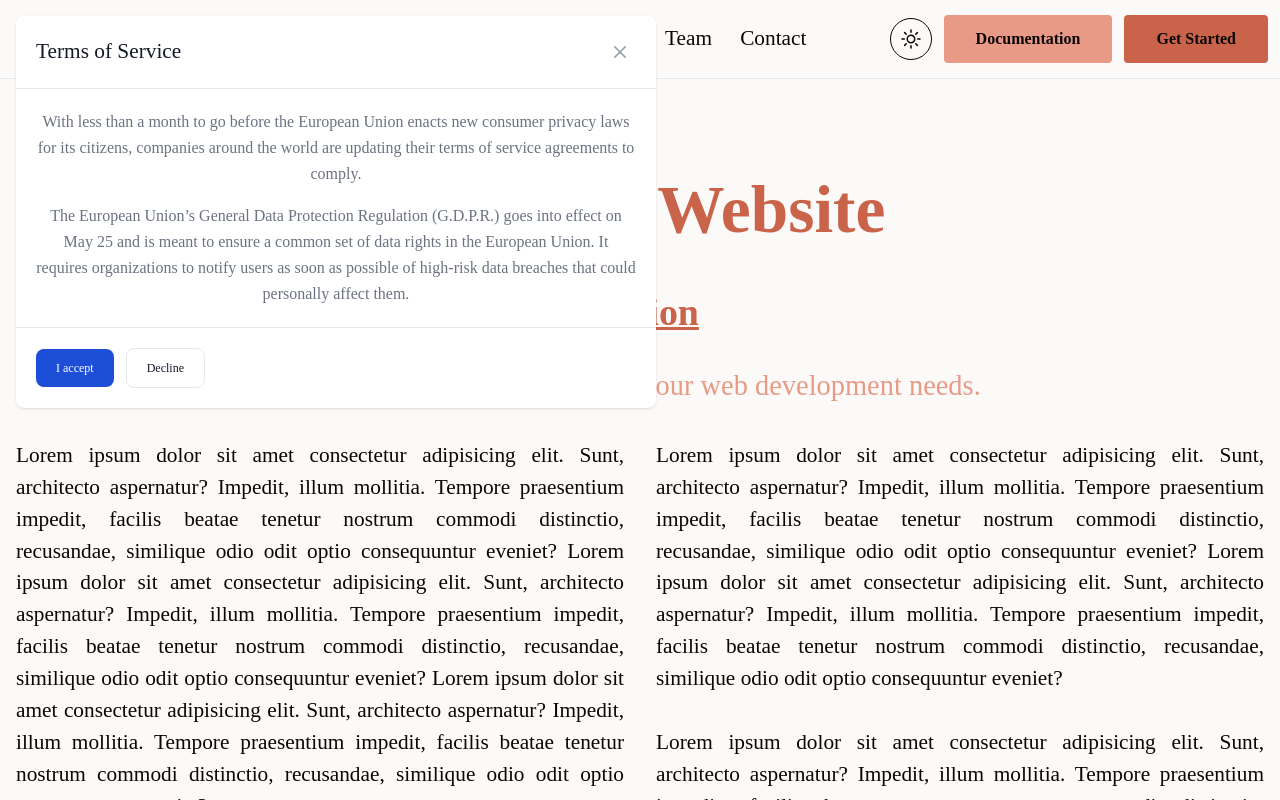
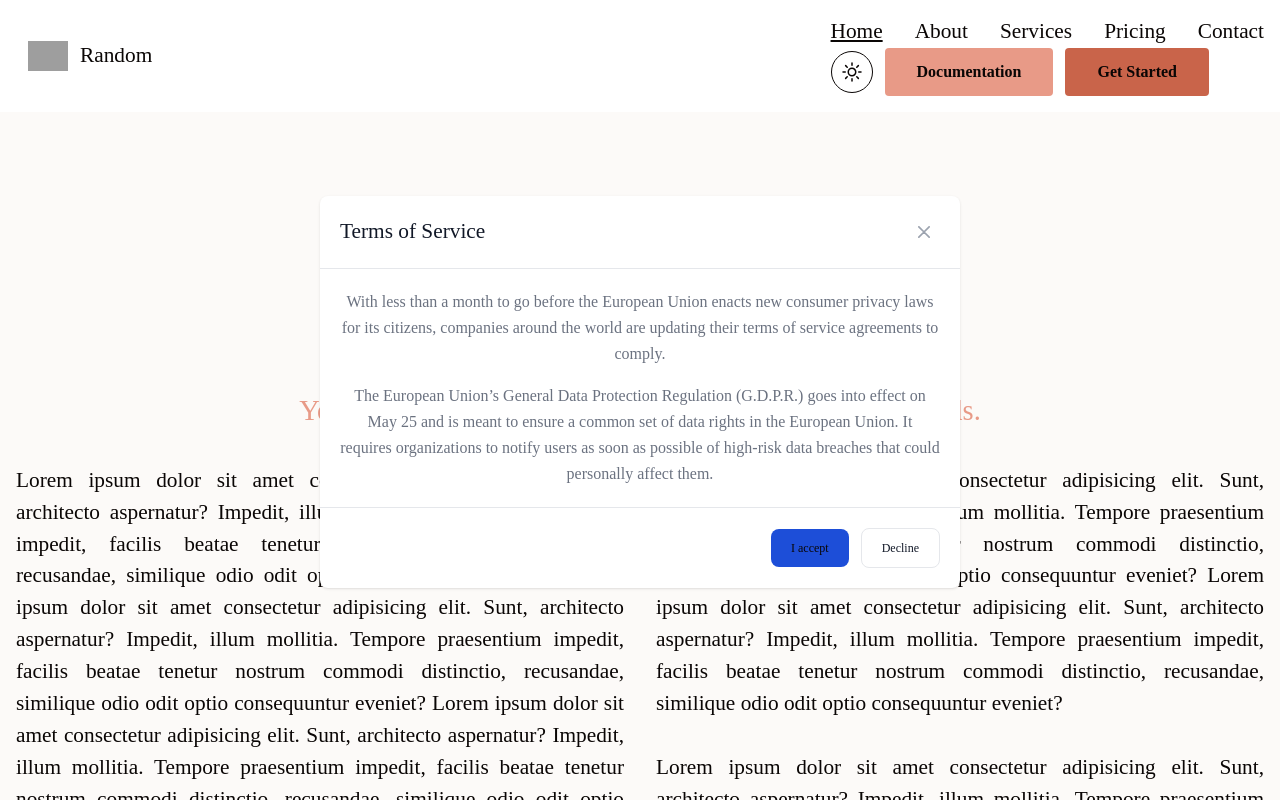
Before and after one commit to 4lexDel/Random-website, a React (Create React App) app: page / in a window 1280 px wide. Shown: the top 800 px of the page. Built offline with nearby package versions, Linux system fonts and the light colour scheme; grey boxes are pictures that could not be loaded.

Commit message:
refonte begin

```diff
--- a/src/components/Header/Header.tsx
+++ b/src/components/Header/Header.tsx
@@ -27,54 +27,67 @@
 
     return (
         <>
-        {/* <header>
-    <nav className="background border-bb border-gray-200 px-4 lg:px-6 py-2.5">
-        <div className="flex flex-wrap justify-between items-center mx-auto max-w-screen-xl">
-            <a href="https://flowbite.com" className="flex items-center">
-                <img src="https://flowbite.com/docs/images/logo.svg" className="mr-3 h-6 sm:h-9" alt="Flowbite Logo" />
-                <span className="self-center text-xl font-semibold whitespace-nowrap text-text">Flowbite</span>
+
+
+            <nav className="bg-white border-gray-200 dark:bg-gray-900">
+                <div className="max-w-screen-xl flex flex-wrap items-center justify-between mx-auto p-4">
+                    <a href="" className="flex items-center">
+                        <img src="https://pagepro.co/blog/wp-content/uploads/2020/04/react-1024x912.png" width="40px" className="m-3" alt="Logo" />
+                        <span className="self-center text-xl font-semibold whitespace-nowrap">Random</span>
                     </a>
-            <div className="flex items-center lg:order-2">
-                <a href="#" className="text-text hover:bg-gray-50 focus:ring-4 focus:ring-gray-300 font-medium rounded-lg text-sm px-4 lg:px-5 py-2 lg:py-2.5 mr-2 dark:hover:bg-gray-700 focus:outline-none dark:focus:ring-gray-800">Log in</a>
-                <a href="#" className="text-white bg-primary-700 hover:bg-primary-800 focus:ring-4 focus:ring-primary-300 font-medium rounded-lg text-sm px-4 lg:px-5 py-2 lg:py-2.5 mr-2 dark:bg-primary-600 dark:hover:bg-primary-700 focus:outline-none dark:focus:ring-primary-800">Get started</a>
-                <button data-collapse-toggle="mobile-menu-2" type="button" className="inline-flex items-center p-2 ml-1 text-sm text-gray-500 rounded-lg lg:hidden hover:bg-gray-100 focus:outline-none focus:ring-2 focus:ring-gray-200 dark:text-gray-400 dark:hover:bg-gray-700 dark:focus:ring-gray-600" aria-controls="mobile-menu-2" aria-expanded="false">
+                    <button type="button" className="inline-flex items-center p-2 w-10 h-10 justify-center text-sm text-gray-500 rounded-lg md:hidden hover:bg-gray-100 focus:outline-none focus:ring-2 focus:ring-gray-200-400 dark:hover:bg-gray-700 dark:focus:ring-gray-600" aria-controls="navbar-default" aria-expanded="false">
                         <span className="sr-only">Open main menu</span>
-                    <svg className="w-6 h-6" fill="currentColor" viewBox="0 0 20 20" xmlns="http://www.w3.org/2000/svg"><path fill-rule="evenodd" d="M3 5a1 1 0 011-1h12a1 1 0 110 2H4a1 1 0 01-1-1zM3 10a1 1 0 011-1h12a1 1 0 110 2H4a1 1 0 01-1-1zM3 15a1 1 0 011-1h12a1 1 0 110 2H4a1 1 0 01-1-1z" clip-rule="evenodd"></path></svg>
-                    <svg className="hidden w-6 h-6" fill="currentColor" viewBox="0 0 20 20" xmlns="http://www.w3.org/2000/svg"><path fill-rule="evenodd" d="M4.293 4.293a1 1 0 011.414 0L10 8.586l4.293-4.293a1 1 0 111.414 1.414L11.414 10l4.293 4.293a1 1 0 01-1.414 1.414L10 11.414l-4.293 4.293a1 1 0 01-1.414-1.414L8.586 10 4.293 5.707a1 1 0 010-1.414z" clip-rule="evenodd"></path></svg>
+                        <svg className="w-5 h-5" aria-hidden="true" xmlns="http://www.w3.org/2000/svg" fill="none" viewBox="0 0 17 14">
+                            <path stroke="currentColor" stroke-linecap="round" stroke-linejoin="round" stroke-width="2" d="M1 1h15M1 7h15M1 13h15" />
+                        </svg>
+                    </button>
+                    <div className="hidden w-full md:block md:w-auto inline-flex">
+                        <ul className="text-xl font-medium flex flex-col p-4 md:p-0 mt-4 border border-gray-100 rounded-lg bg-gray-50 md:flex-row md:space-x-8 rtl:space-x-reverse md:mt-0 md:border-0 md:bg-white dark:bg-gray-800 md:dark:bg-gray-900 dark:border-gray-700">
+                            <li>
+                                <a href="#" className="block py-2 px-3 text-text rounded md:bg-transparent underline md:p-0 md-500" aria-current="page">Home</a>
+                            </li>
+                            <li>
+                                <a href="#" className="block py-2 px-3 text-text rounded hover:bg-gray-100 md:hover:bg-transparent md:border-0 md:hover:text-blue-700 md:p-0 md:dark:hover:text-blue-500 dark:hover:bg-gray-700 dark:hover:text-white md:dark:hover:bg-transparent">About</a>
+                            </li>
+                            <li>
+                                <a href="#" className="block py-2 px-3 text-text rounded hover:bg-gray-100 md:hover:bg-transparent md:border-0 md:hover:text-blue-700 md:p-0 md:dark:hover:text-blue-500 dark:hover:bg-gray-700 dark:hover:text-white md:dark:hover:bg-transparent">Services</a>
+                            </li>
+                            <li>
+                                <a href="#" className="block py-2 px-3 text-text rounded hover:bg-gray-100 md:hover:bg-transparent md:border-0 md:hover:text-blue-700 md:p-0 md:dark:hover:text-blue-500 dark:hover:bg-gray-700 dark:hover:text-white md:dark:hover:bg-transparent">Pricing</a>
+                            </li>
+                            <li>
+                                <a href="#" className="block py-2 px-3 text-text rounded hover:bg-gray-100 md:hover:bg-transparent md:border-0 md:hover:text-blue-700 md:p-0 md:dark:hover:text-blue-500 dark:hover:bg-gray-700 dark:hover:text-white md:dark:hover:bg-transparent">Contact</a>
+                            </li>
+                        </ul>
+                        <div className="flex items-center gap-3 mr-3">
+                            <button className="text-text font-bold p-2 rounded-full border border-text" onClick={toggleDarkMode}>
+                                {darkMode ?
+                                    <svg id="theme-toggle-dark-icon" className="w-6 h-6" xmlns="http://www.w3.org/2000/svg" fill="none" viewBox="0 0 24 24" strokeWidth="1.5" stroke="currentColor">
+                                        <path strokeLinecap="round" strokeLinejoin="round" d="M21.752 15.002A9.718 9.718 0 0118 15.75c-5.385 0-9.75-4.365-9.75-9.75 0-1.33.266-2.597.748-3.752A9.753 9.753 0 003 11.25C3 16.635 7.365 21 12.75 21a9.753 9.753 0 009.002-5.998z"></path>
+                                    </svg>
+                                    :
+                                    <svg id="theme-toggle-light-icon" className="w-6 h-6" xmlns="http://www.w3.org/2000/svg" fill="none" viewBox="0 0 24 24" strokeWidth="1.5" stroke="currentColor">
+                                        <path strokeLinecap="round" strokeLinejoin="round" d="M12 3v2.25m6.364.386l-1.591 1.591M21 12h-2.25m-.386 6.364l-1.591-1.591M12 18.75V21m-4.773-4.227l-1.591 1.591M5.25 12H3m4.227-4.773L5.636 5.636M15.75 12a3.75 3.75 0 11-7.5 0 3.75 3.75 0 017.5 0z"></path>
+                                    </svg>
+                                }
+                            </button>
+                            <button className="bg-secondary text-text font-bold py-3 px-8 rounded">
+                                Documentation
+                            </button>
+                            <button className="bg-primary text-text font-bold py-3 px-8 rounded">
+                                Get Started
                             </button>
                         </div>
-            <div className="hidden justify-between items-center w-full lg:flex lg:w-auto lg:order-1" id="mobile-menu-2">
-                <ul className="flex flex-col mt-4 font-medium lg:flex-row lg:space-x-8 lg:mt-0">
-                    <li>
-                        <a href="#" className="block py-2 pr-4 pl-3 text-white rounded bg-primary-700 lg:bg-transparent lg:text-primary-700 lg:p-0 dark:text-white" aria-current="page">Home</a>
-                    </li>
-                    <li>
-                        <a href="#" className="block py-2 pr-4 pl-3 text-text border-b border-gray-100 hover:bg-gray-50 lg:hover:bg-transparent lg:border-0 lg:hover:text-primary-700 lg:p-0 dark:text-gray-400 lg:dark:hover:text-white dark:hover:bg-gray-700 dark:hover:text-white lg:dark:hover:bg-transparent dark:border-gray-700">Company</a>
-                    </li>
-                    <li>
-                        <a href="#" className="block py-2 pr-4 pl-3 text-text border-b border-gray-100 hover:bg-gray-50 lg:hover:bg-transparent lg:border-0 lg:hover:text-primary-700 lg:p-0 dark:text-gray-400 lg:dark:hover:text-white dark:hover:bg-gray-700 dark:hover:text-white lg:dark:hover:bg-transparent dark:border-gray-700">Marketplace</a>
-                    </li>
-                    <li>
-                        <a href="#" className="block py-2 pr-4 pl-3 text-text border-b border-gray-100 hover:bg-gray-50 lg:hover:bg-transparent lg:border-0 lg:hover:text-primary-700 lg:p-0 dark:text-gray-400 lg:dark:hover:text-white dark:hover:bg-gray-700 dark:hover:text-white lg:dark:hover:bg-transparent dark:border-gray-700">Features</a>
-                    </li>
-                    <li>
-                        <a href="#" className="block py-2 pr-4 pl-3 text-text border-b border-gray-100 hover:bg-gray-50 lg:hover:bg-transparent lg:border-0 lg:hover:text-primary-700 lg:p-0 dark:text-gray-400 lg:dark:hover:text-white dark:hover:bg-gray-700 dark:hover:text-white lg:dark:hover:bg-transparent dark:border-gray-700">Team</a>
-                    </li>
-                    <li>
-                        <a href="#" className="block py-2 pr-4 pl-3 text-text border-b border-gray-100 hover:bg-gray-50 lg:hover:bg-transparent lg:border-0 lg:hover:text-primary-700 lg:p-0 dark:text-gray-400 lg:dark:hover:text-white dark:hover:bg-gray-700 dark:hover:text-white lg:dark:hover:bg-transparent dark:border-gray-700">Contact</a>
-                    </li>
-                </ul>
                     </div>
                 </div>
             </nav>
-</header> */}
-
+            {/*
         <header>
             <nav className="bg-background border-b">
                 <div className="flex justify-between items-center">
                     <a href="" className="flex items-center m-3">
                         <img src="https://pagepro.co/blog/wp-content/uploads/2020/04/react-1024x912.png" width="40px" className="m-3" alt="Logo" />
-                        <span className="self-center text-xl font-semibold whitespace-nowrap dark:text-white">Random</span>
+                        <span className="self-center text-xl font-semibold whitespace-nowrap">Random</span>
                     </a>
                     <div className="flex justify-between items-center">
                         <ul className="flex flex-row text-xl">
@@ -98,28 +111,10 @@
                             </li>
                         </ul>
                     </div>
-                    <div className="flex items-center gap-3 mr-3">
-                        <button className="text-text font-bold p-2 rounded-full border border-text" onClick={toggleDarkMode}>
-                            {darkMode ?
-                                <svg id="theme-toggle-dark-icon" className="w-6 h-6" xmlns="http://www.w3.org/2000/svg" fill="none" viewBox="0 0 24 24" stroke-width="1.5" stroke="currentColor">
-                                    <path stroke-linecap="round" stroke-linejoin="round" d="M21.752 15.002A9.718 9.718 0 0118 15.75c-5.385 0-9.75-4.365-9.75-9.75 0-1.33.266-2.597.748-3.752A9.753 9.753 0 003 11.25C3 16.635 7.365 21 12.75 21a9.753 9.753 0 009.002-5.998z"></path>
-                                </svg>
-                                :
-                                <svg id="theme-toggle-light-icon" className="w-6 h-6" xmlns="http://www.w3.org/2000/svg" fill="none" viewBox="0 0 24 24" stroke-width="1.5" stroke="currentColor">
-                                    <path stroke-linecap="round" stroke-linejoin="round" d="M12 3v2.25m6.364.386l-1.591 1.591M21 12h-2.25m-.386 6.364l-1.591-1.591M12 18.75V21m-4.773-4.227l-1.591 1.591M5.25 12H3m4.227-4.773L5.636 5.636M15.75 12a3.75 3.75 0 11-7.5 0 3.75 3.75 0 017.5 0z"></path>
-                                </svg>
-                            }
-                        </button>
-                        <button className="bg-secondary text-text font-bold py-3 px-8 rounded">
-                            Documentation
-                        </button>
-                        <button className="bg-primary text-text font-bold py-3 px-8 rounded">
-                            Get Started
-                        </button>
-                    </div>
+
                 </div>
             </nav>
-        </header>
+        </header> */}
         </>
     );
 }
--- a/src/components/Modal/Modal.tsx
+++ b/src/components/Modal/Modal.tsx
@@ -1,19 +1,19 @@
 import { MouseEventHandler } from "react";
 
-function Modal({isOpen, onClose}: {isOpen: boolean, onClose: MouseEventHandler}) {
+function Modal({isOpen, onClose, onSubmit}: {isOpen: boolean, onClose: MouseEventHandler, onSubmit: MouseEventHandler}) {
     return (
         <>
             {isOpen &&
-                <div className="overflow-y-auto overflow-x-hidden fixed top-0 right-0 left-0 z-50 justify-center items-center w-full md:inset-0 h-[calc(100%-1rem)] max-h-full">
-                    <div className="relative flex p-4 w-full max-w-2xl max-h-full">
-                        <div className="relative bg-white rounded-lg shadow dark:bg-gray-700">
+                <div className="flex justify-center overflow-y-auto overflow-x-hidden fixed top-0 right-0 left-0 z-50 justify-center items-center w-full md:inset-0 h-[calc(100%-1rem)] max-h-full">
+                    <div className="flex justify-center p-4 w-full max-w-2xl max-h-full">
+                        <div className="bg-white rounded-lg shadow dark:bg-gray-700">
                             <div className="flex items-center justify-between p-4 md:p-5 border-b rounded-t dark:border-gray-600">
                                 <h3 className="text-xl font-semibold text-gray-900 dark:text-white">
                                     Terms of Service
                                 </h3>
-                                <button type="button" className="text-gray-400 bg-transparent hover:bg-gray-200 hover:text-gray-900 rounded-lg text-sm w-8 h-8 ms-auto inline-flex justify-center items-center dark:hover:bg-gray-600 dark:hover:text-white" data-modal-hide="default-modal">
+                                <button onClick={onClose} type="button" className="text-gray-400 bg-transparent hover:bg-gray-200 hover:text-gray-900 rounded-lg text-sm w-8 h-8 ms-auto inline-flex justify-center items-center dark:hover:bg-gray-600 dark:hover:text-white" data-modal-hide="default-modal">
                                     <svg className="w-3 h-3" xmlns="http://www.w3.org/2000/svg" fill="none" viewBox="0 0 14 14">
-                                        <path stroke="currentColor" stroke-linecap="round" stroke-linejoin="round" stroke-width="2" d="m1 1 6 6m0 0 6 6M7 7l6-6M7 7l-6 6"/>
+                                        <path stroke="currentColor" strokeLinecap="round" strokeLinejoin="round" strokeWidth="2" d="m1 1 6 6m0 0 6 6M7 7l6-6M7 7l-6 6"/>
                                     </svg>
                                     <span className="sr-only">Close modal</span>
                                 </button>
@@ -26,8 +26,8 @@
                                     The European Union’s General Data Protection Regulation (G.D.P.R.) goes into effect on May 25 and is meant to ensure a common set of data rights in the European Union. It requires organizations to notify users as soon as possible of high-risk data breaches that could personally affect them.
                                 </p>
                             </div>
-                            <div className="flex items-center p-4 md:p-5 border-t border-gray-200 rounded-b dark:border-gray-600">
-                                <button onClick={onClose} type="button" className="text-white bg-blue-700 hover:bg-blue-800 focus:ring-4 focus:outline-none focus:ring-blue-300 font-medium rounded-lg text-sm px-5 py-2.5 text-center dark:bg-blue-600 dark:hover:bg-blue-700 dark:focus:ring-blue-800">I accept</button>
+                            <div className="flex justify-end items-center p-4 md:p-5 border-t border-gray-200 rounded-b dark:border-gray-600">
+                                <button onClick={(e) => {onClose(e); onSubmit(e);}} type="button" className="text-text bg-blue-700 hover:bg-blue-800 focus:ring-4 focus:outline-none focus:ring-blue-300 font-medium rounded-lg text-sm px-5 py-2.5 text-center dark:bg-blue-600 dark:hover:bg-blue-700 dark:focus:ring-blue-800">I accept</button>
                                 <button onClick={onClose} type="button" className="py-2.5 px-5 ms-3 text-sm font-medium text-gray-900 focus:outline-none bg-white rounded-lg border border-gray-200 hover:bg-gray-100 hover:text-blue-700 focus:z-10 focus:ring-4 focus:ring-gray-100 dark:focus:ring-gray-700 dark:bg-gray-800 dark:text-gray-400 dark:border-gray-600 dark:hover:text-white dark:hover:bg-gray-700">Decline</button>
                             </div>
                         </div>
--- a/src/pages/HomePage.tsx
+++ b/src/pages/HomePage.tsx
@@ -8,13 +8,15 @@
 
     return (
         <section id="home" className="container p-4 mx-auto py-20 text-center">
-            <h2 className="text-5xl font-bold font-heading text-primary mb-6">
-                Random Website
+            <h1 className="mb-4 text-5xl font-bold font-heading text-text md:text-5xl lg:text-6xl">
+                <span className="text-transparent bg-clip-text bg-gradient-to-r to-info from-primary">Random</span>
+                Website
+            </h1>
+
+
+            <h2 className="text-3xl font-bold font-heading underline text-primary mb-6">
+                Section
             </h2>
-
-            <h3 className="text-3xl font-bold font-heading underline text-primary mb-6">
-                Section
-            </h3>
             <p className="text-2xl text-secondary mb-8">
                 Your one-stop solution for all your web development needs.
             </p>
@@ -38,26 +40,26 @@
                 Get Started
             </button>
 
-            <h3 className="text-3xl font-bold mt-8 underline font-heading text-primary">
+            <h2 className="text-3xl font-bold mt-8 underline font-heading text-primary">
                 Palette
-            </h3>
+            </h2>
 
             <Palette></Palette>
 
-            <h3 className="text-3xl font-bold mt-8 underline font-heading text-primary">
+            <h2 className="text-3xl font-bold mt-8 underline font-heading text-primary">
                 Form
-            </h3>
+            </h2>
 
             <Form></Form>
 
-            <h3 className="text-3xl font-bold mt-8 underline font-heading text-primary">
+            <h2 className="text-3xl font-bold mt-8 underline font-heading text-primary">
                 Cards
-            </h3>
+            </h2>
 
             <div className="flex flex-col gap-8 items-center">
                 <div className="max-w-sm p-6 bg-white border border-gray-200 rounded-lg shadow dark:bg-gray-800 dark:border-gray-700">
                     <svg className="w-7 h-7 text-gray-500 dark:text-gray-400 mb-3" aria-hidden="true" xmlns="http://www.w3.org/2000/svg" fill="currentColor" viewBox="0 0 20 20">
-                        <path d="M18 5h-.7c.229-.467.349-.98.351-1.5a3.5 3.5 0 0 0-3.5-3.5c-1.717 0-3.215 1.2-4.331 2.481C8.4.842 6.949 0 5.5 0A3.5 3.5 0 0 0 2 3.5c.003.52.123 1.033.351 1.5H2a2 2 0 0 0-2 2v3a1 1 0 0 0 1 1h18a1 1 0 0 0 1-1V7a2 2 0 0 0-2-2ZM8.058 5H5.5a1.5 1.5 0 0 1 0-3c.9 0 2 .754 3.092 2.122-.219.337-.392.635-.534.878Zm6.1 0h-3.742c.933-1.368 2.371-3 3.739-3a1.5 1.5 0 0 1 0 3h.003ZM11 13H9v7h2v-7Zm-4 0H2v5a2 2 0 0 0 2 2h3v-7Zm6 0v7h3a2 2 0 0 0 2-2v-5h-5Z" />
+                        <path d="M18 5h-.7c.229-.467.349-.98.351-1.5a3.5 3.5 0 0 0-3.5-3.5c-1.717 0-3.215 1.2-4.331 2.481C8.4.842 6.949 0 5.5 0A3.5 3.5 0 0 0 2 3.5c.003.52.123 1.033.351 1.5H2a2 2 0 0 0-2 2v3a1 1 0 0 0 1 1h18a1 1 0 0 0 1-1V7a2 2 0 0 0-2-2ZM8.058 5H5.5a1.5 1.5 0 0 1 0-3c.9 0 2 .754 3.092 2.122-.219.337-.392.635-.534.878Zm6.1 0h-3.742c.933-1.368 2.371-3 3.739-3a1.5 1.5 0 0 1 0 3h.003ZM11 13H9v7h2v-7Zm-4 0H2v5a2 2 0 0 0 2 2h2v-7Zm6 0v7h2a2 2 0 0 0 2-2v-5h-5Z" />
                     </svg>
                     <a href="#">
                         <h5 className="mb-2 text-2xl font-semibold tracking-tight text-gray-900 dark:text-white">Need a help in Claim?</h5>
@@ -66,7 +68,7 @@
                     <a href="#" className="inline-flex font-medium items-center text-blue-600 hover:underline">
                         See our guideline
                         <svg className="w-3 h-3 ms-2.5 rtl:rotate-[270deg]" aria-hidden="true" xmlns="http://www.w3.org/2000/svg" fill="none" viewBox="0 0 18 18">
-                            <path stroke="currentColor" stroke-linecap="round" stroke-linejoin="round" stroke-width="2" d="M15 11v4.833A1.166 1.166 0 0 1 13.833 17H2.167A1.167 1.167 0 0 1 1 15.833V4.167A1.166 1.166 0 0 1 2.167 3h4.618m4.447-2H17v5.768M9.111 8.889l7.778-7.778" />
+                            <path stroke="currentColor" strokeLinecap="round" strokeLinejoin="round" strokeWidth="2" d="M15 11v4.833A1.166 1.166 0 0 1 13.833 17H2.167A1.167 1.167 0 0 1 1 15.833V4.167A1.166 1.166 0 0 1 2.167 3h4.618m4.447-2H17v5.768M9.111 8.889l7.778-7.778" />
                         </svg>
                     </a>
                 </div>
@@ -82,7 +84,7 @@
                         <a href="#" className="inline-flex items-center px-3 py-2 text-sm font-medium text-center text-white bg-blue-700 rounded-lg hover:bg-blue-800 focus:ring-4 focus:outline-none focus:ring-blue-300 dark:bg-blue-600 dark:hover:bg-blue-700 dark:focus:ring-blue-800">
                             Read more
                             <svg className="rtl:rotate-180 w-3.5 h-3.5 ms-2" aria-hidden="true" xmlns="http://www.w3.org/2000/svg" fill="none" viewBox="0 0 14 10">
-                                <path stroke="currentColor" stroke-linecap="round" stroke-linejoin="round" stroke-width="2" d="M1 5h12m0 0L9 1m4 4L9 9" />
+                                <path stroke="currentColor" strokeLinecap="round" strokeLinejoin="round" strokeWidth="2" d="M1 5h12m0 0L9 1m4 4L9 9" />
                             </svg>
                         </a>
                     </div>
@@ -97,9 +99,9 @@
             </div>
 
 
-            <h3 className="text-3xl font-bold mt-8 underline font-heading text-primary">
+            <h2 className="text-3xl font-bold mt-8 underline font-heading text-primary">
                 Table
-            </h3>
+            </h2>
 
             <div className="relative overflow-x-auto shadow-md sm:rounded-lg">
                 <table className="w-full text-sm text-left rtl:text-right text-gray-500 dark:text-gray-400">
@@ -212,7 +214,7 @@
                 </table>
             </div>
 
-            <Modal isOpen={isOpen} onClose={() => setIsOpen(false)}></Modal>
+            <Modal isOpen={isOpen} onClose={() => setIsOpen(false)} onSubmit={() => console.log("OK")}></Modal>
         </section>
     );
 }
```
Lines whose indentation alone changed are shown as unchanged.
